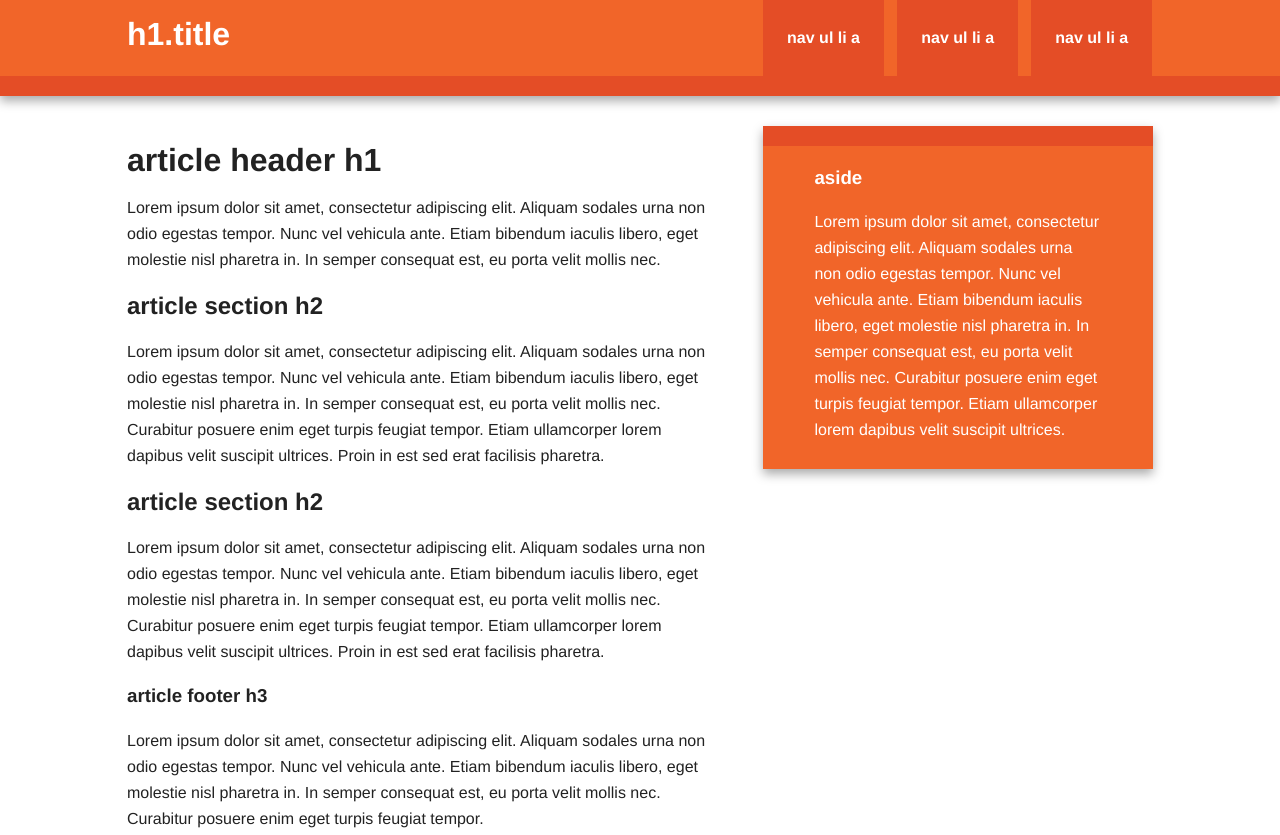
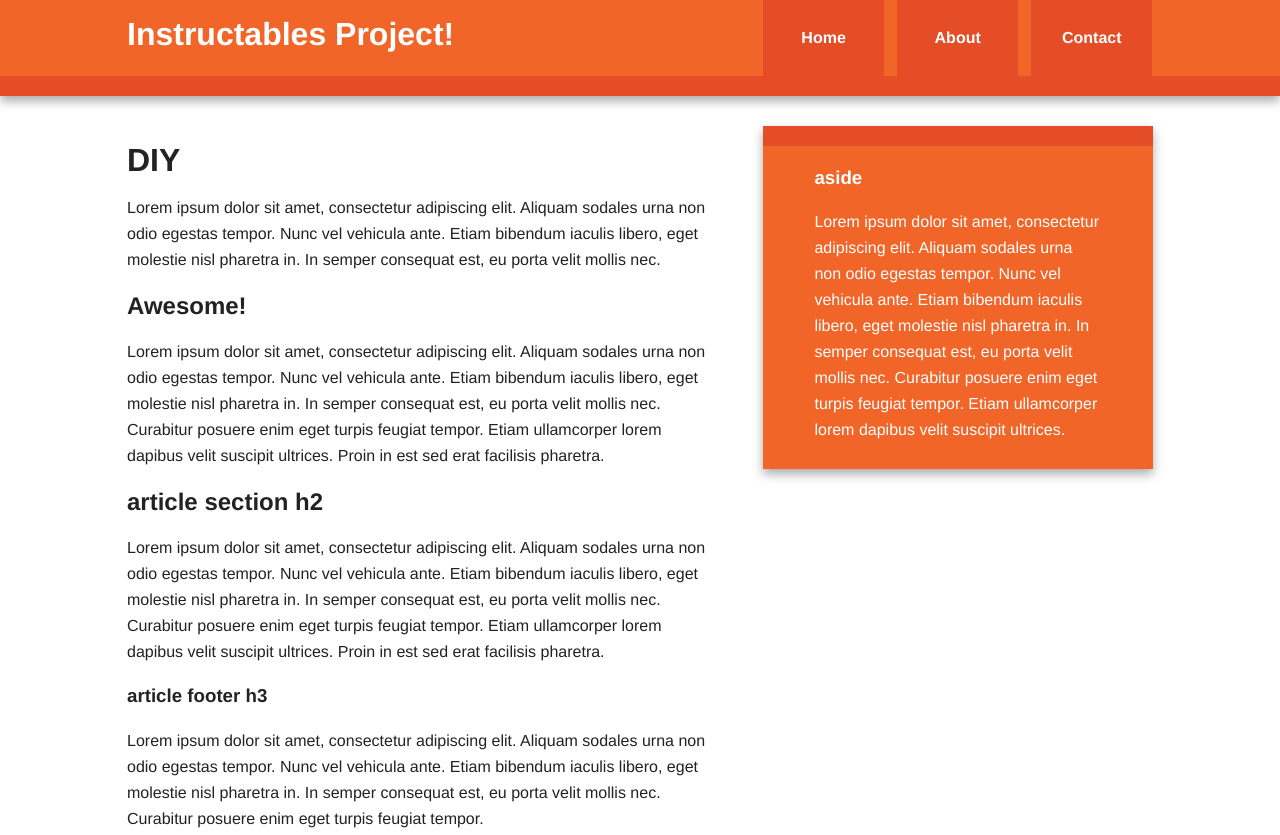
Before and after one commit to InstructablesProject/instructablesproject.github.io, a plain HTML site: page index.html in a window 1280 px wide. Shown: the top 835 px of the page. Drawn offline with nearby package versions, Linux system fonts and the light colour scheme.

Commit message:
Modify index.html

```diff
--- a/index.html
+++ b/index.html
@@ -23,12 +23,12 @@
 
         <div class="header-container">
             <header class="wrapper clearfix">
-                <h1 class="title">h1.title</h1>
+                <h1 class="title">Instructables Project!</h1>
                 <nav>
                     <ul>
-                        <li><a href="#">nav ul li a</a></li>
-                        <li><a href="#">nav ul li a</a></li>
-                        <li><a href="#">nav ul li a</a></li>
+                        <li><a href="#">Home</a></li>
+                        <li><a href="#">About</a></li>
+                        <li><a href="#">Contact</a></li>
                     </ul>
                 </nav>
             </header>
@@ -39,11 +39,11 @@
 
                 <article>
                     <header>
-                        <h1>article header h1</h1>
+                        <h1>DIY</h1>
                         <p>Lorem ipsum dolor sit amet, consectetur adipiscing elit. Aliquam sodales urna non odio egestas tempor. Nunc vel vehicula ante. Etiam bibendum iaculis libero, eget molestie nisl pharetra in. In semper consequat est, eu porta velit mollis nec.</p>
                     </header>
                     <section>
-                        <h2>article section h2</h2>
+                        <h2>Awesome!</h2>
                         <p>Lorem ipsum dolor sit amet, consectetur adipiscing elit. Aliquam sodales urna non odio egestas tempor. Nunc vel vehicula ante. Etiam bibendum iaculis libero, eget molestie nisl pharetra in. In semper consequat est, eu porta velit mollis nec. Curabitur posuere enim eget turpis feugiat tempor. Etiam ullamcorper lorem dapibus velit suscipit ultrices. Proin in est sed erat facilisis pharetra.</p>
                     </section>
                     <section>
```
